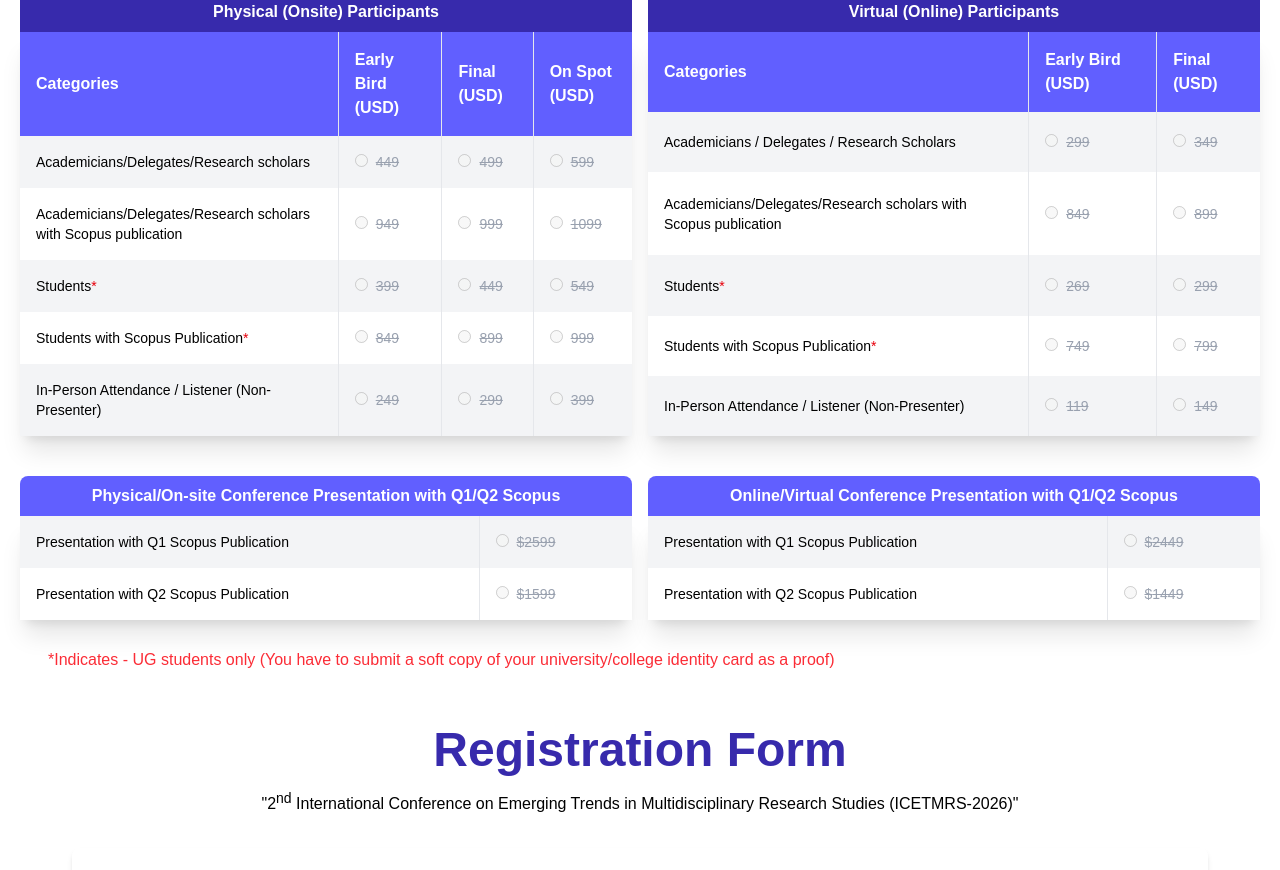
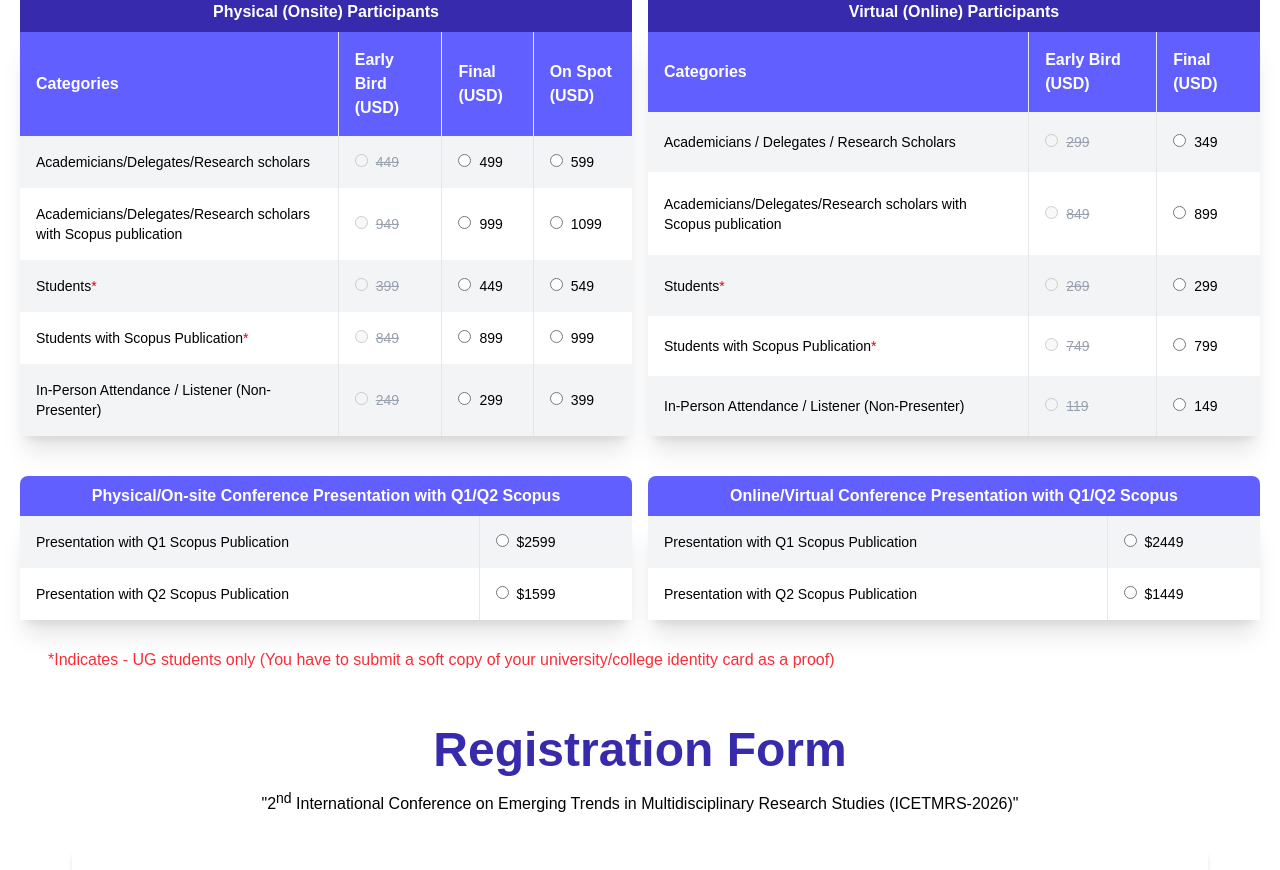
Before and after one commit to confworld-git/icetmrs-frontend-2026, a React (Vite) app: page /registration-fees in a window 1280 px wide. Shown: the part 2904-3774 px from the top of the page. Built offline with nearby package versions, Linux system fonts and the light colour scheme.

Commit message:
final enabled

```diff
--- a/src/assets/view/registration/RegistrationFee.jsx
+++ b/src/assets/view/registration/RegistrationFee.jsx
@@ -563,9 +563,8 @@
                         </label>
                       </td>
                       <td className="p-4 border-r border-gray-200">
-                        <label className={!isFinal ? "line-through text-gray-400" : ""}>
+                        <label >
                           <input
-                            disabled={!isFinal}
                             type="radio"
                             name="price"
                             onChange={() => handleBaseSelect(item.final, fee.title, item.category)}
@@ -576,9 +575,8 @@
                         </label>
                       </td>
                       <td className="p-4">
-                        <label className={!isFinal ? "line-through text-gray-400" : ""}>
+                        <label >
                           <input
-                            disabled={!isFinal}
                             type="radio"
                             name="price"
                             onChange={() => handleBaseSelect(item.onspot, fee.title, item.category)}
@@ -635,9 +633,8 @@
                         </label>
                       </td>
                       <td className="p-4">
-                        <label className={!isFinal ? "line-through text-gray-400" : ""}>
+                        <label >
                           <input
-                            disabled={!isFinal}
                             type="radio"
                             name="price"
                             onChange={() => handleBaseSelect(item.final, fee.title, item.category)}
@@ -673,9 +670,8 @@
                         {item.category}
                       </td>
                       <td className="w-[25%] p-4">
-                        <label className={!isFinal ? "line-through text-gray-400" : ""}>
+                        <label >
                           <input
-                            disabled={!isFinal}
                             type="radio"
                             name="price"
                             onChange={() => handleBaseSelect(item.final, fee.title, item.category)}
```
